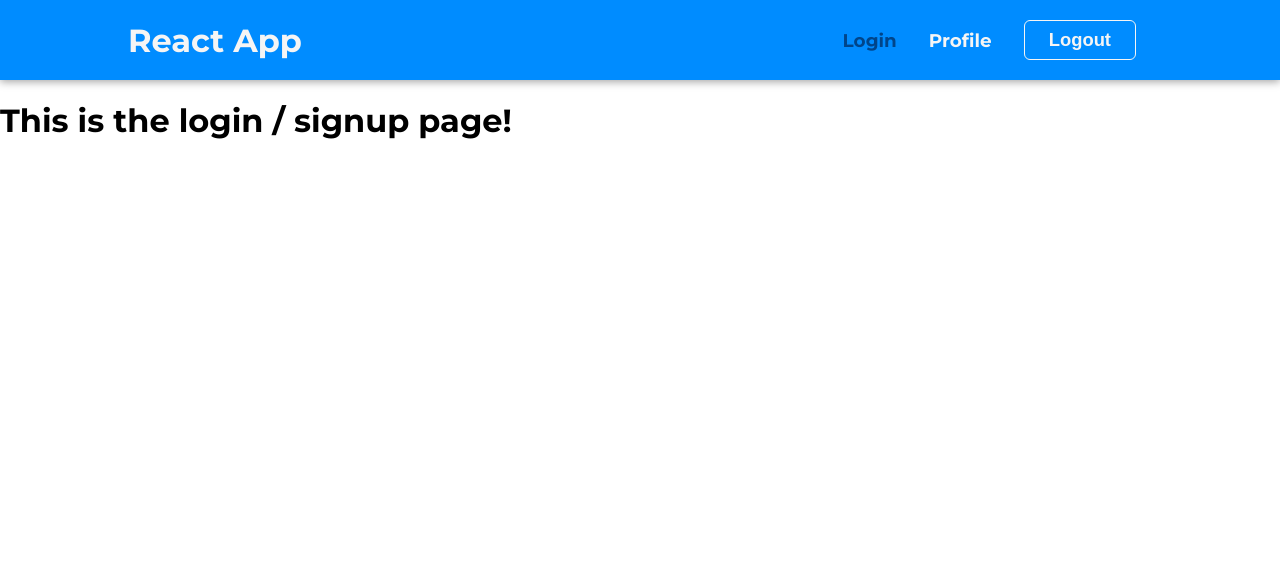
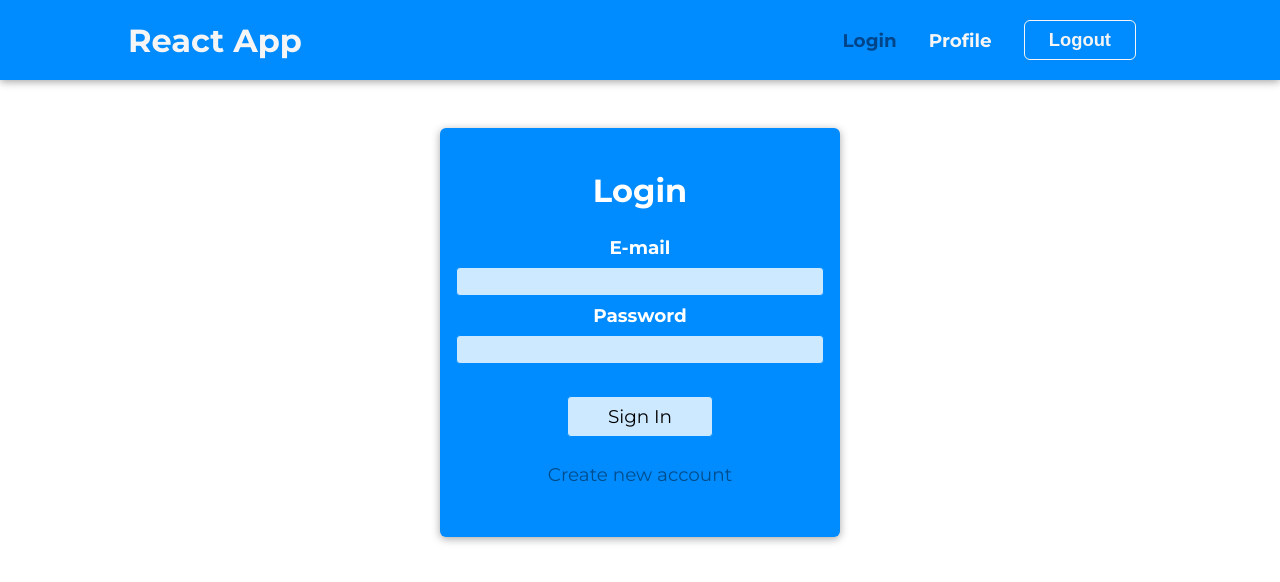
Before and after one commit to sydrawat01/auth, a React (Create React App) app: page /auth in a window 1280 px wide. Shown: the top 582 px of the page. Built offline with nearby package versions, Linux system fonts and the light colour scheme.

Commit message:
update components, create custom http req hook

```diff
--- a/src/components/Auth/AuthForm.js
+++ b/src/components/Auth/AuthForm.js
@@ -1,7 +1,42 @@
+import React, { useState } from 'react';
+
 import classes from './AuthForm.module.css';
 
 const AuthForm = () => {
-  return <h1>This is the login / signup page!</h1>;
+  const [isLogin, setIsLogin] = useState(true);
+
+  const switchModeHandler = () => {
+    setIsLogin((prevState) => !prevState);
+  };
+
+  const submitFormHandler = (event) => {
+    event.preventDefault();
+  };
+  return (
+    <>
+      <section className={classes.auth}>
+        <h1>{isLogin ? 'Login' : 'Sign Up'}</h1>
+        <form onSubmit={submitFormHandler}>
+          <div className={classes.control}>
+            <label htmlFor="email">E-mail</label>
+            <input type="email" id="email" />
+          </div>
+          <div className={classes.control}>
+            <label htmlFor="pwd">Password</label>
+            <input type="password" id="pwd" />
+          </div>
+          <div className={classes.actions}>
+            <button>{isLogin ? 'Sign In' : 'Sign Up'}</button>
+            <button onClick={switchModeHandler} className={classes.toggle}>
+              {isLogin
+                ? 'Create new account'
+                : 'Continue with existing account'}
+            </button>
+          </div>
+        </form>
+      </section>
+    </>
+  );
 };
 
 export default AuthForm;
--- a/src/components/Auth/AuthForm.module.css
+++ b/src/components/Auth/AuthForm.module.css
@@ -0,0 +1,83 @@
+.auth {
+  margin: 3rem auto;
+  text-align: center;
+  width: 95%;
+  max-width: 25rem;
+  border-radius: 6px;
+  background-color: rgb(0, 140, 255);
+  box-shadow: 0 2px 8px rgba(0,0,0, 0.35);
+  padding: 1rem;
+}
+
+.auth h1 {
+  color: white;
+  font-weight: bold;
+  text-align: center;
+  font-size: 2rem;
+}
+
+.control {
+  margin-bottom: 0.5rem;
+}
+
+.control label {
+  display: block;
+  color: white;
+  font-weight: bold;
+  margin-bottom: 0.5rem;
+  font-size: 1.15rem;
+}
+
+.control input {
+  display: block;
+  width: 100%;
+  font: inherit;
+  background-color: rgb(205, 233, 255);
+  color: rgb(0, 140, 255);
+  border-radius: 4px;
+  border: 1px solid rgb(0, 140, 255);
+  padding: 0.25rem;
+  text-align: left;
+
+}
+
+.actions {
+  font-size: 1.15rem;
+  margin: 1.5rem;
+  display: flex;
+  flex-direction: column;
+  align-items: center;
+}
+
+.actions button {
+  font: inherit;
+  color: white;
+  color: black;
+  background-color: rgb(205, 233, 255);
+  border: 1px solid rgb(0, 140, 255);
+  border-radius: 4px;
+  padding: 0.5rem 2.5rem;
+  margin: 0.5rem auto;
+}
+
+.actions button:hover {
+  cursor: pointer;
+  color: white;
+  background-color: rgb(0, 77, 139);
+  border: 1px solid rgb(0, 77, 139);
+}
+
+.actions .toggle {
+  font-size: 1.15rem;
+  margin-top:1rem;
+  background-color: transparent;
+  color: rgb(0, 77, 139);
+  border: none;
+  padding: 0.15rem 1.5rem;
+}
+
+.actions .toggle:hover {
+  background-color: transparent;
+  border: none;
+  color:rgb(0, 49, 88)
+}
--- a/src/components/Home/Home.js
+++ b/src/components/Home/Home.js
@@ -1,7 +1,11 @@
 import classes from './Home.module.css';
 
 const Home = () => {
-  return <h1 className={classes.hero}>Home Page</h1>;
+  return (
+    <section className={classes.home}>
+      <h1>Home Page</h1>
+    </section>
+  );
 };
 
 export default Home;
--- a/src/components/Home/Home.module.css
+++ b/src/components/Home/Home.module.css
@@ -1,5 +1,6 @@
-.hero {
+.home {
   text-align: center;
   font-size: 5rem;
   font-weight: 700;
+  margin: 3rem auto;
 }
--- a/src/components/Profile/PasswordForm.js
+++ b/src/components/Profile/PasswordForm.js
@@ -1,7 +1,19 @@
 import classes from './PasswordForm.module.css';
 
 const PasswordForm = () => {
-  return <h3>This is the password form</h3>;
+  return (
+    <>
+      <form className={classes.form}>
+        <div className={classes.control}>
+          <label htmlFor="new-password">New Password</label>
+          <input type="password" id="new-password" />
+        </div>
+        <div className={classes.action}>
+          <button>Change Password</button>
+        </div>
+      </form>
+    </>
+  );
 };
 
 export default PasswordForm;
--- a/src/components/Profile/PasswordForm.module.css
+++ b/src/components/Profile/PasswordForm.module.css
@@ -0,0 +1,46 @@
+.form {
+  max-width: 25rem;
+  width: 95%;
+  margin: 2rem auto;
+}
+
+.control {
+  margin-bottom: 0.5rem;
+}
+
+.control label {
+  font-weight: bold;
+  font-size: 1.15rem;
+  display: block;
+  margin-bottom: 0.5rem;
+  color: rgb(0, 140, 255);
+}
+
+.control input {
+  display: block;
+  font: inherit;
+  width: 100%;
+  border-radius: 4px;
+  border: 1px solid rgb(73, 173, 255);
+  padding: 0.25rem;
+  background-color: rgb(205, 233, 255);
+}
+.action {
+  margin-top: 1.5rem;
+}
+
+.action button {
+  font: inherit;
+  padding: 0.5rem 1.5rem;
+  border-radius: 4px;
+  background-color: rgb(0, 140, 255);
+  color: white;
+  border: 1px solid rgb(0, 140, 255);
+  font-weight: bold;
+}
+
+.action button:hover {
+  cursor: pointer;
+  background-color: rgb(73, 173, 255);
+  border: 1px solid rgb(73, 173, 255);
+}
--- a/src/components/Profile/UserProfile.js
+++ b/src/components/Profile/UserProfile.js
@@ -4,10 +4,10 @@ import classes from './UserProfile.module.css';
 
 const UserProfile = () => {
   return (
-    <>
+    <section className={classes.profile}>
       <h1>This is the profile page!</h1>
       <PasswordForm />
-    </>
+    </section>
   );
 };
 
--- a/src/components/Profile/UserProfile.module.css
+++ b/src/components/Profile/UserProfile.module.css
@@ -0,0 +1,8 @@
+.profile {
+text-align: center;
+margin: 3rem auto;
+}
+
+.profile h1 {
+  font-size: 5rem;
+}
```
Also changed, not shown: src/hooks/use-http.js (+40 -0 lines).
